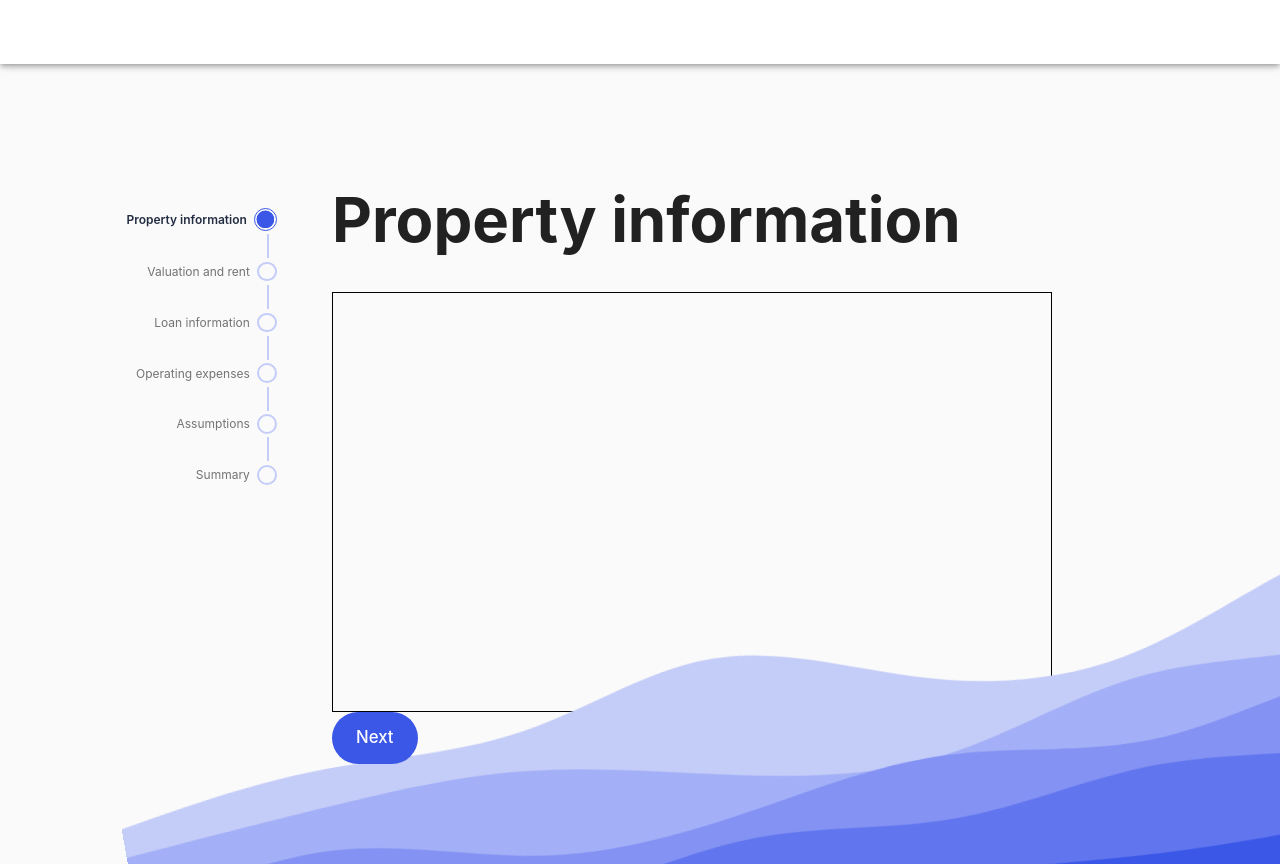
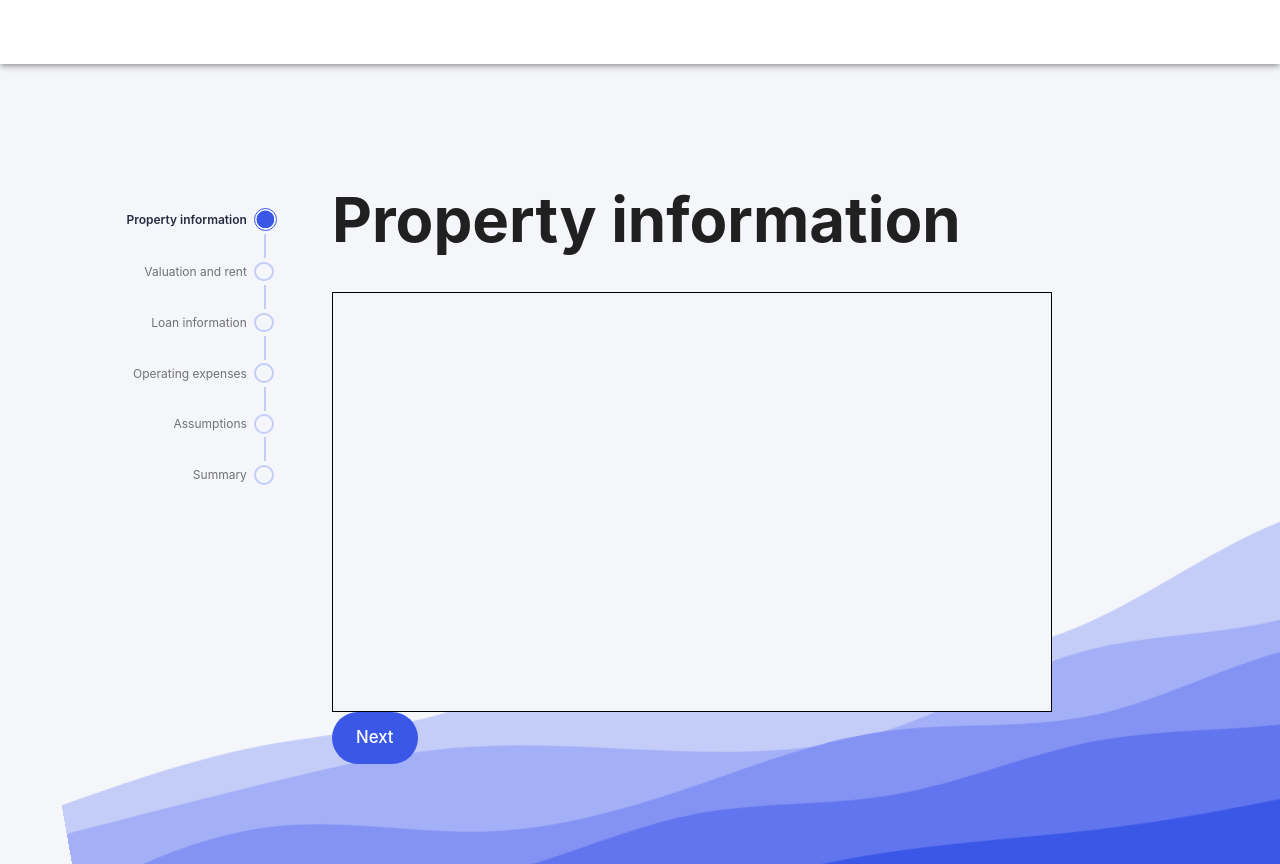
Before and after one commit to KevinNeewen/PropertyAppForm, a React (Create React App) app: page /propertyForm in a window 1280 px wide. Built offline with nearby package versions, Linux system fonts and the light colour scheme.

Commit message:
Styling improvements

```diff
--- a/src/containers/PropertyFormPage/components/Form/styles.ts
+++ b/src/containers/PropertyFormPage/components/Form/styles.ts
@@ -8,6 +8,7 @@ const styles = (theme: Theme) =>
             width: '60rem',
             marginTop: '3rem',
             border: '1px solid black',
+            backgroundColor: theme.palette.background.default,
         },
     });
 
--- a/src/containers/PropertyFormPage/components/Stepper/styles.ts
+++ b/src/containers/PropertyFormPage/components/Stepper/styles.ts
@@ -47,7 +47,9 @@ const styles = (theme: Theme) =>
                             padding: '1.3px',
                             fontSize: '1.5rem',
                             border: `1px solid ${theme.palette.primary.main}`,
+                            marginRight: '-3px',
                         },
+
                         '&-completed': {
                             fill: '#1AA053',
                             border: 'none',
--- a/src/containers/PropertyFormPage/styles.ts
+++ b/src/containers/PropertyFormPage/styles.ts
@@ -5,9 +5,10 @@ const styles = (theme: Theme) =>
     createStyles({
         blueWaveSvg: {
             position: 'fixed',
-            right: '-20rem',
-            bottom: '-15rem',
+            right: '-15rem',
+            bottom: '-13rem',
             transform: 'rotate(-10deg)',
+            zIndex: -1,
         },
         formPageGrid: {
             // height: '100vh',
--- a/src/theme.ts
+++ b/src/theme.ts
@@ -4,6 +4,9 @@ export const theme = createTheme({
     palette: {
         primary: {
             main: '#3A57E8',
+        },
+        background: {
+            default: '#F5F6FA',
         },
     },
     typography: {
```
